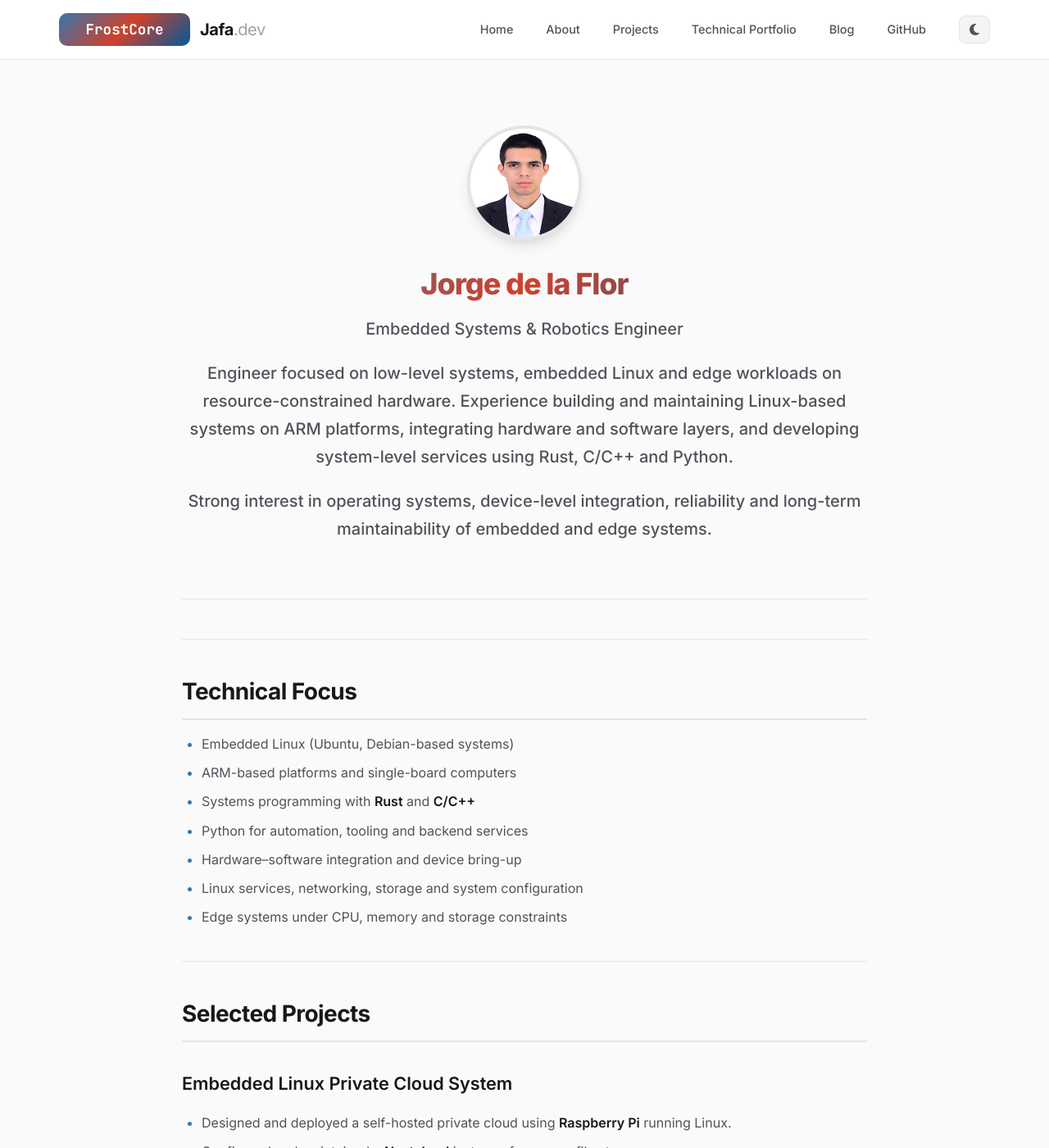
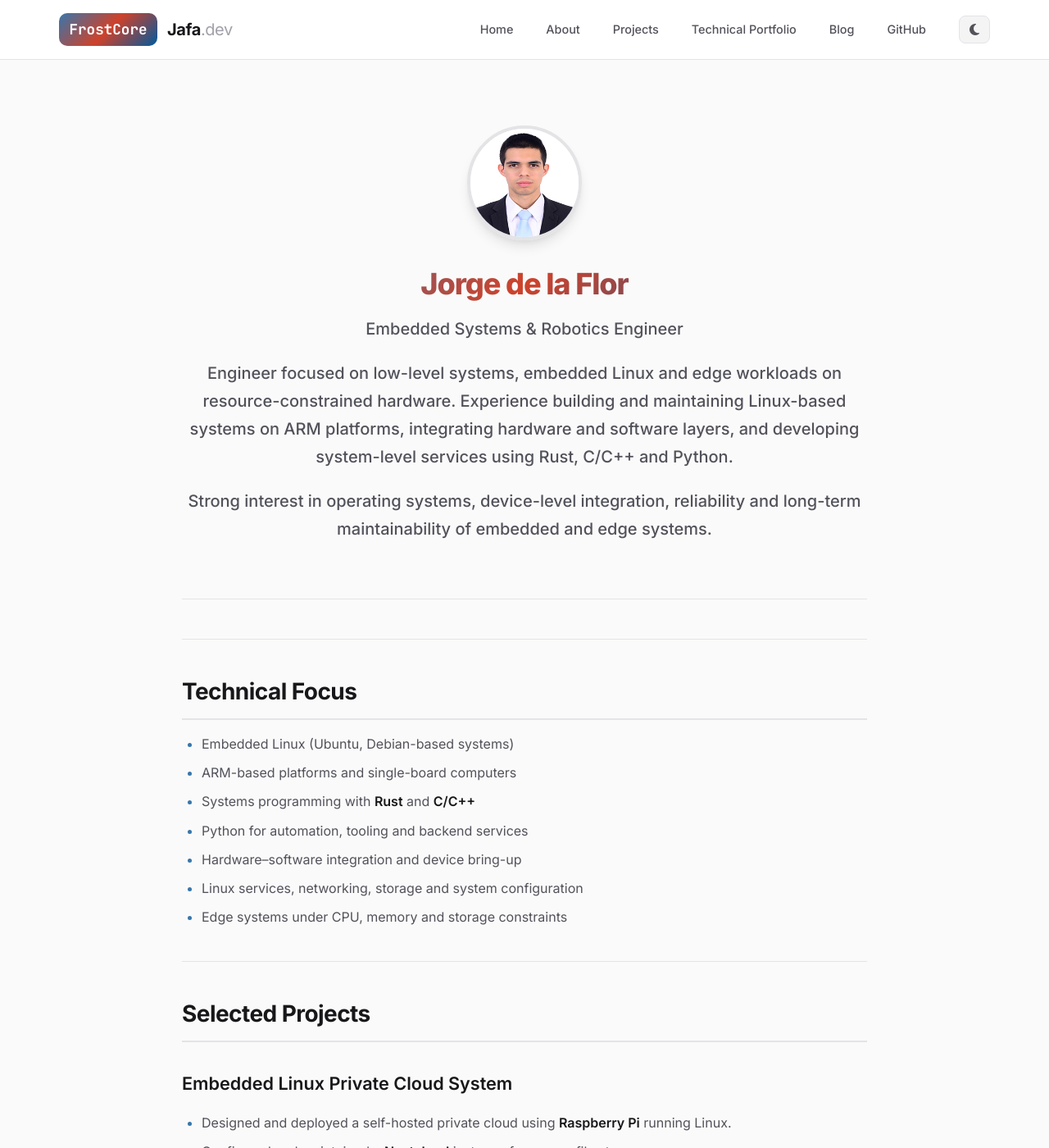
Before and after one commit to Jorge-de-la-Flor/Jorge-de-la-Flor.github.io, a Jekyll site: the page built from index.md, in a window 1280 px wide and 1400 px high. Shown: the whole window at 82% size. Built offline with Jekyll 4.4.1, drawn with Linux system fonts in a browser that asks for light colours.

Commit message:
chore: check logo-con

```diff
--- a/_layouts/default.html
+++ b/_layouts/default.html
@@ -107,7 +107,7 @@
     }
 
     .logo-icon {
-      width: 160px;
+      width: 120px;
       height: 40px;
       background: var(--accent-gradient);
       border-radius: 10px;
```
